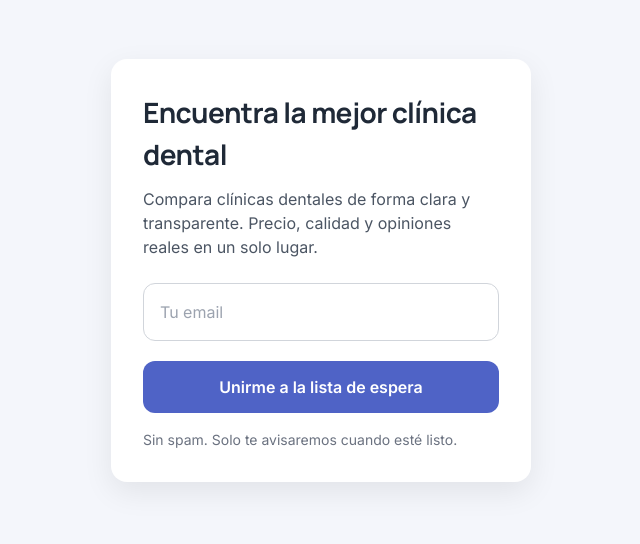
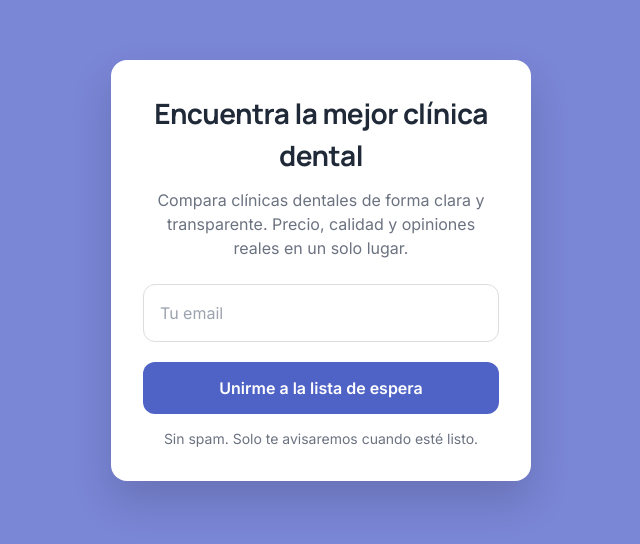
Before and after one commit to savelydental/Savely, a React (Vite) app in the folder frontend/: page / in a window 1280 px wide. Shown: the part 130-674 px from the top of the page, without its empty margins (319-959 px from the left). Built offline with nearby package versions, Linux system fonts and the light colour scheme.

Commit message:
Update Landing.jsx

```diff
--- a/frontend/src/pages/Landing.jsx
+++ b/frontend/src/pages/Landing.jsx
@@ -5,29 +5,30 @@ export default function Landing() {
     <div
       style={{
         minHeight: "100vh",
-        background: "#f4f6fb",
+        background: "#7a86d6", // FONDO ORIGINAL (NO CAMBIAR)
         display: "flex",
+        alignItems: "center",
         justifyContent: "center",
-        alignItems: "center",
-        padding: "24px",
+        padding: "20px",
       }}
     >
       <div
         style={{
-          width: "100%",
-          maxWidth: "420px",
           background: "#ffffff",
           borderRadius: "16px",
+          maxWidth: "420px",
+          width: "100%",
           padding: "32px",
-          boxShadow: "0 10px 30px rgba(0,0,0,0.08)",
+          boxShadow: "0 20px 40px rgba(0,0,0,0.15)",
+          textAlign: "center",
         }}
       >
         <h1
           style={{
             fontSize: "28px",
             fontWeight: 700,
+            color: "#1f2937",
             marginBottom: "12px",
-            color: "#1f2937",
           }}
         >
           Encuentra la mejor clínica dental
@@ -36,9 +37,8 @@ export default function Landing() {
         <p
           style={{
             fontSize: "16px",
-            color: "#4b5563",
+            color: "#6b7280",
             marginBottom: "24px",
-            lineHeight: 1.5,
           }}
         >
           Compara clínicas dentales de forma clara y transparente. Precio,
@@ -49,7 +49,6 @@ export default function Landing() {
           action="https://formspree.io/f/mkogvpoq"
           method="POST"
         >
-          {/* Email */}
           <input
             type="email"
             name="email"
@@ -59,14 +58,13 @@ export default function Landing() {
               width: "100%",
               padding: "16px",
               borderRadius: "12px",
-              border: "1px solid #d1d5db",
+              border: "1px solid #ddd",
               fontSize: "16px",
               marginBottom: "20px",
               outline: "none",
             }}
           />
 
-          {/* Botón */}
           <button
             type="submit"
             onClick={() => {
@@ -77,29 +75,22 @@ export default function Landing() {
             style={{
               width: "100%",
               padding: "14px",
-              borderRadius: "12px",
+              borderRadius: 12,
               border: "none",
-              background: "#4f63c6",
+              background: "#4f63c6", // COLOR BOTÓN MARCA
               color: "white",
-              fontSize: "16px",
+              fontSize: 16,
               fontWeight: 600,
               cursor: "pointer",
             }}
           >
             Unirme a la lista de espera
           </button>
-
-          {/* Redirect */}
-          <input
-            type="hidden"
-            name="_redirect"
-            value="https://savely.es/gracias.html"
-          />
         </form>
 
         <p
           style={{
-            marginTop: "16px",
+            marginTop: "14px",
             fontSize: "14px",
             color: "#6b7280",
           }}
```
